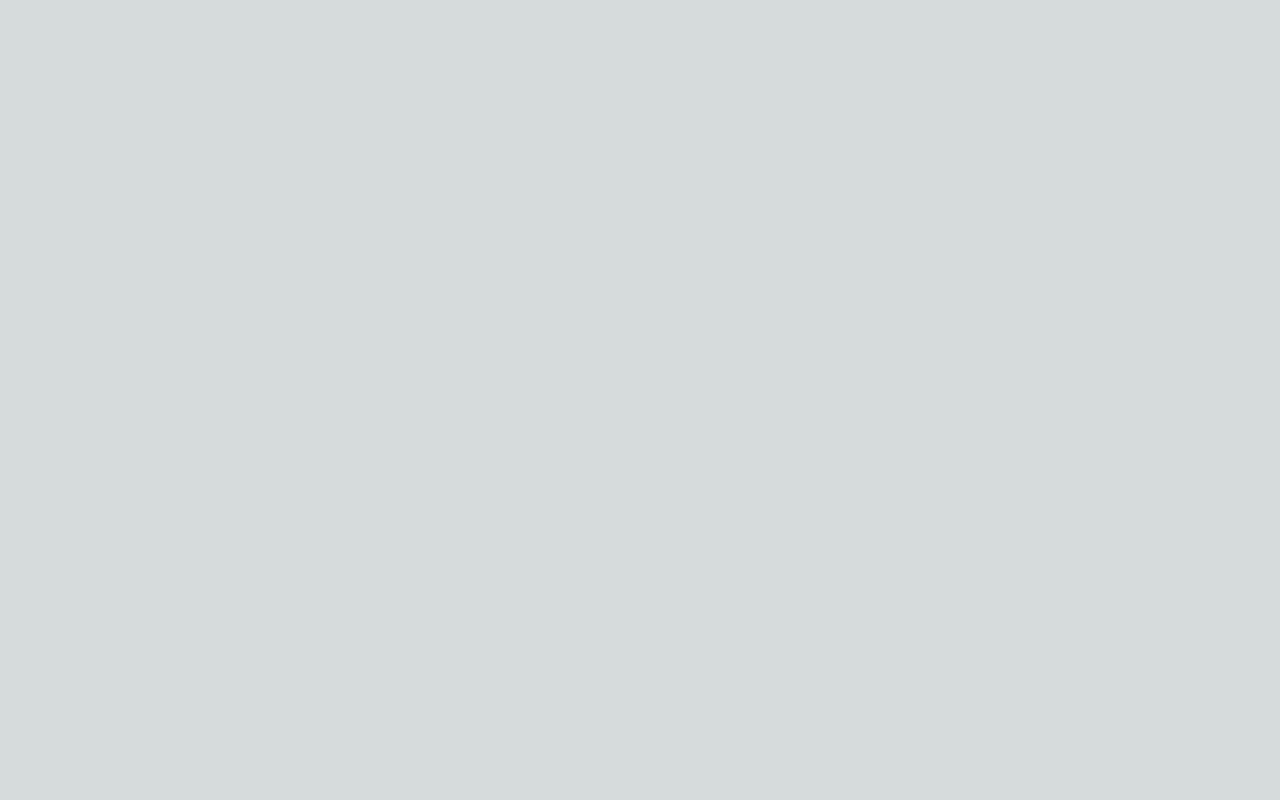
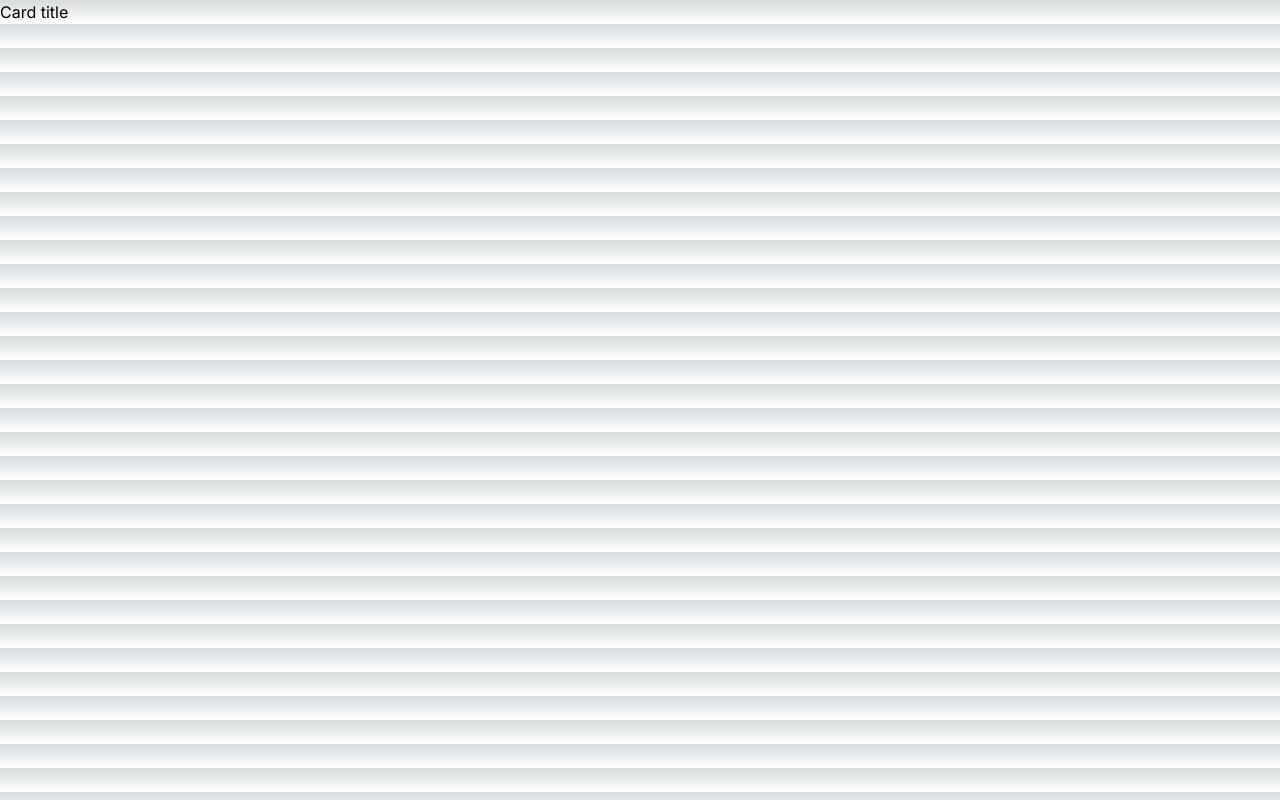
Before and after one commit to systeclabs/bridge-app, a Next.js app in the folder frontend/: page / in a window 1280 px wide. Built offline with nearby package versions, Linux system fonts and the light colour scheme.

Commit message:
:lipstick: integrates card component

```diff
--- a/frontend/package.json
+++ b/frontend/package.json
@@ -15,8 +15,8 @@
   },
   "devDependencies": {
     "@types/node": "^20",
-    "@types/react": "^18",
-    "@types/react-dom": "^18",
+    "@types/react": "^18.2.42",
+    "@types/react-dom": "^18.2.17",
     "autoprefixer": "^10.0.1",
     "eslint": "^8",
     "eslint-config-next": "14.0.3",
--- /dev/null
+++ b/frontend/src/app/components/molecules/Card.tsx
@@ -0,0 +1,11 @@
+const Card = () => {
+    return (
+        <div className="card">
+            <div className="card-body">
+                <h5 className="card-title">Card title</h5>
+            </div>
+        </div>
+    )
+}
+
+export default Card
--- a/frontend/src/app/page.tsx
+++ b/frontend/src/app/page.tsx
@@ -1,5 +1,9 @@
+import Card from './components/molecules/Card'
+
 export default function Home() {
   return (
-    <></>
+    <>
+      <Card />
+    </>
   )
 }
```
